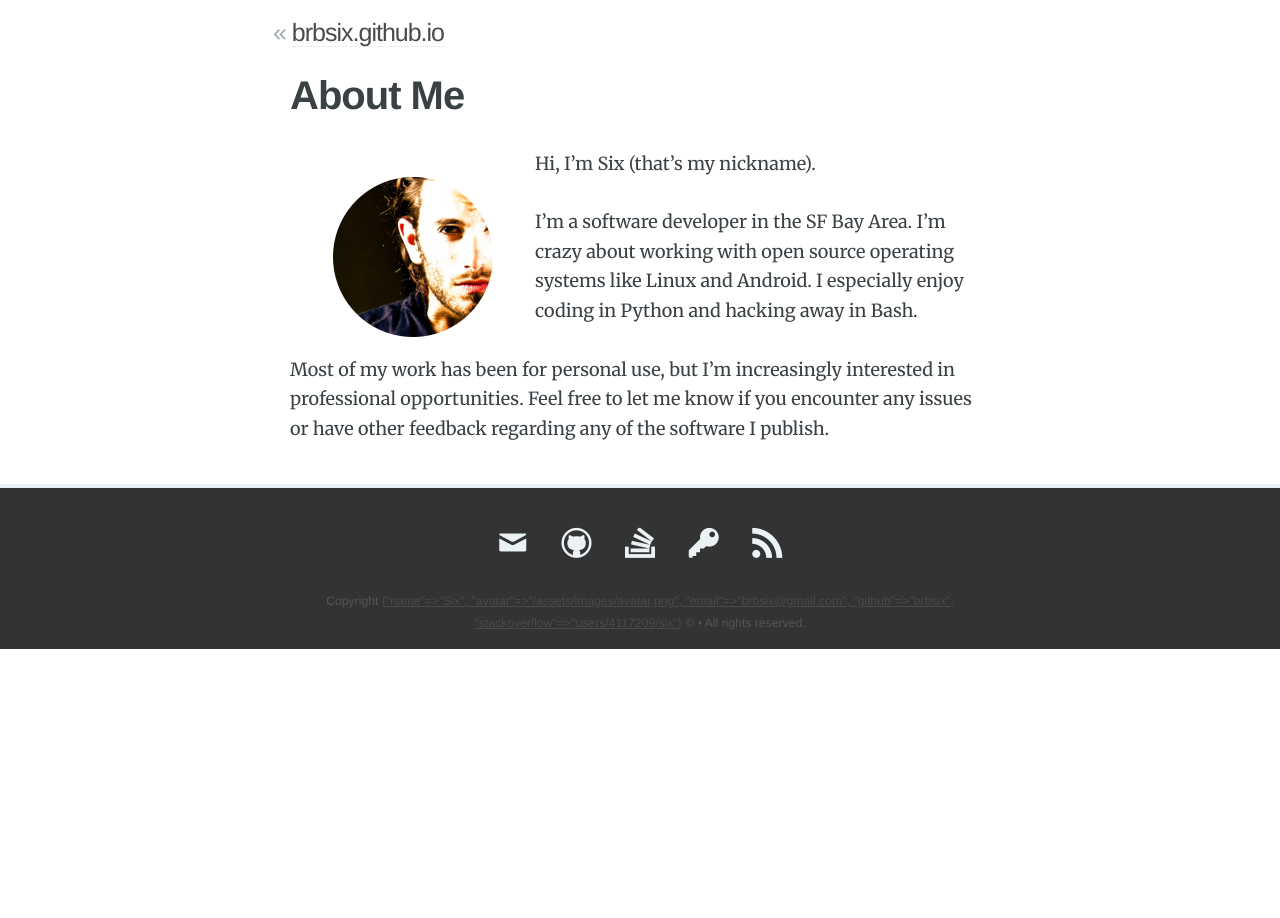
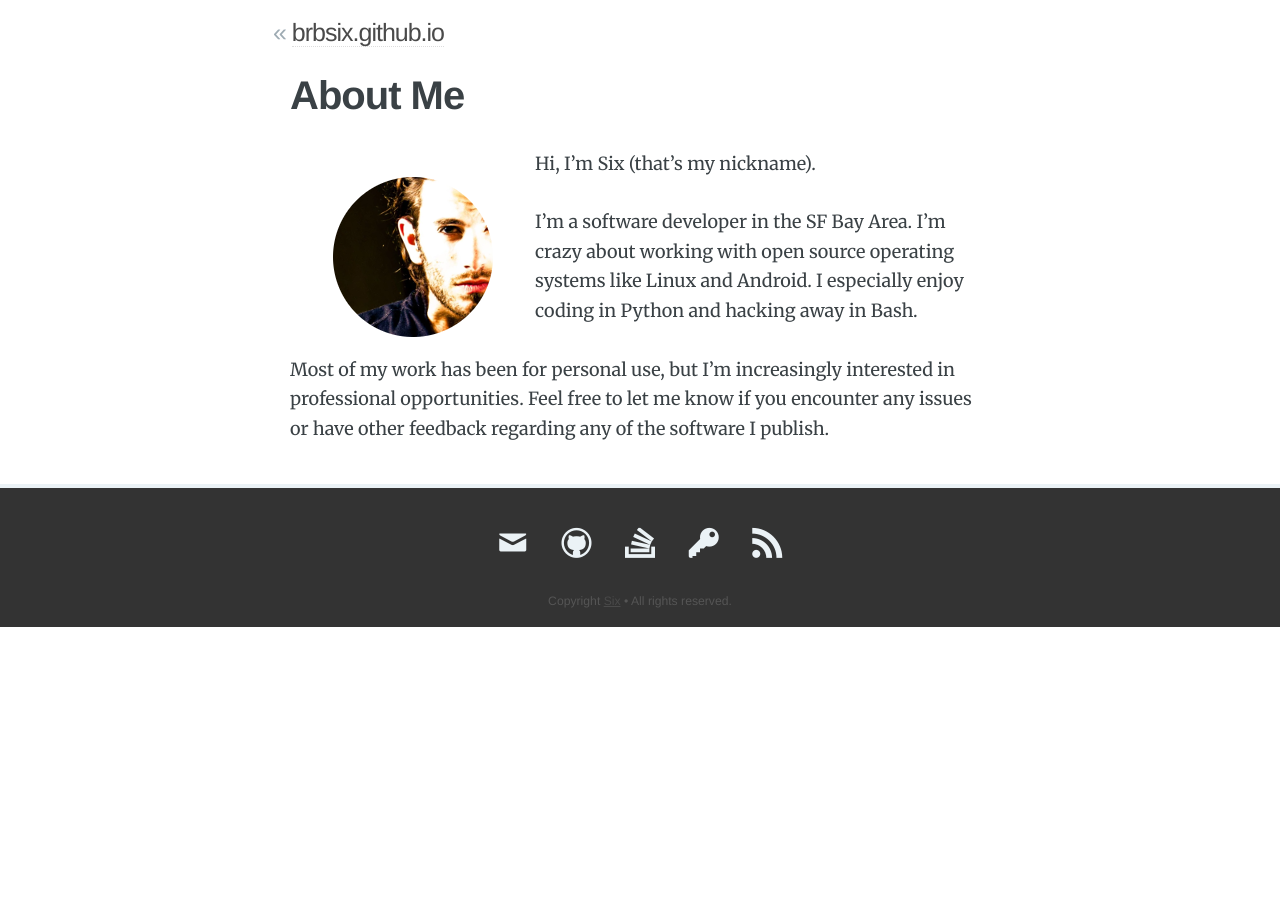
Before and after one commit to brbsix/brbsix.github.io, a Jekyll site: the page built from about.md, in a window 1280 px wide. Built offline with Jekyll 4.4.1, drawn with Linux system fonts in a browser that asks for light colours.

Commit message:
Update copyright footer

```diff
--- a/_layouts/default.html
+++ b/_layouts/default.html
@@ -37,7 +37,7 @@
                 <a class="icon-key" href="{{ site.baseurl }}assets/files/gpg.pub" title="GPG Public Key"></a>
                 <a class="icon-feed" href="{{ site.baseurl }}rss.xml" title="RSS"></a>
             </section>
-            <section class="copyright">Copyright <a href="{{ site.baseurl }}">{{ site.author }}</a> &copy; {{page.date | date: "%y" }} &bull; All rights reserved.</section>
+            <section class="copyright">Copyright <a href="{{ site.baseurl }}about">{{ site.author.name }}</a>{% if page.date %} &copy; {{ page.date | date: '%Y' }}{% endif %} &bull; All rights reserved.</section>
         </div>
     </footer>
 
```
